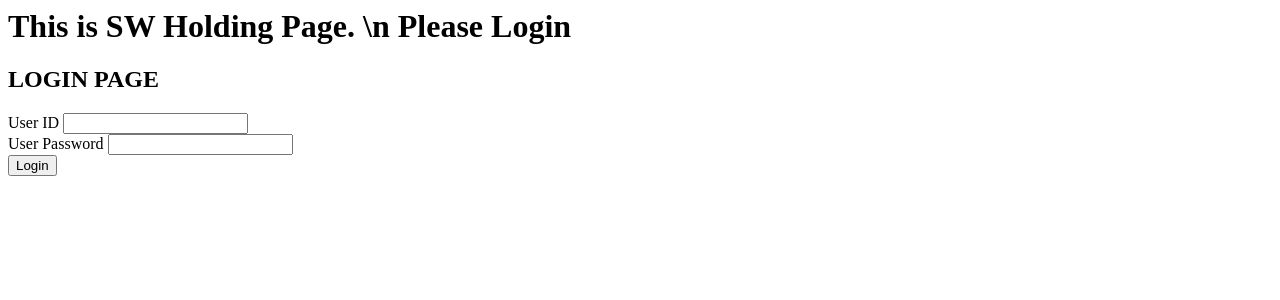
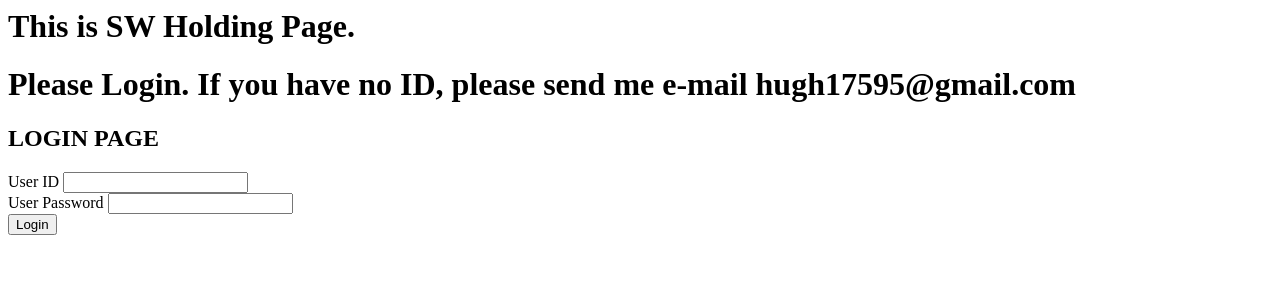
Before and after one commit to Ohhora/django-deploy-test, a Django app: page / in a window 1280 px wide. Shown: the top 300 px of the page. Run offline with Django 3.2, Linux system fonts and the light colour scheme.

Commit message:
login updates

```diff
--- a/users/templates/users/login.html
+++ b/users/templates/users/login.html
@@ -1,7 +1,8 @@
 <!-- users>login.html -->
 {% block content %}
 
-<h1>This is SW Holding Page. \n Please Login </h1>
+<h1>This is SW Holding Page.</h1>
+<h1>Please Login. If you have no ID, please send me e-mail hugh17595@gmail.com </h1>
 <h2>LOGIN PAGE</h2>
 <form method="post" action="{% url 'users:login' %}">
     {% csrf_token %}
```
